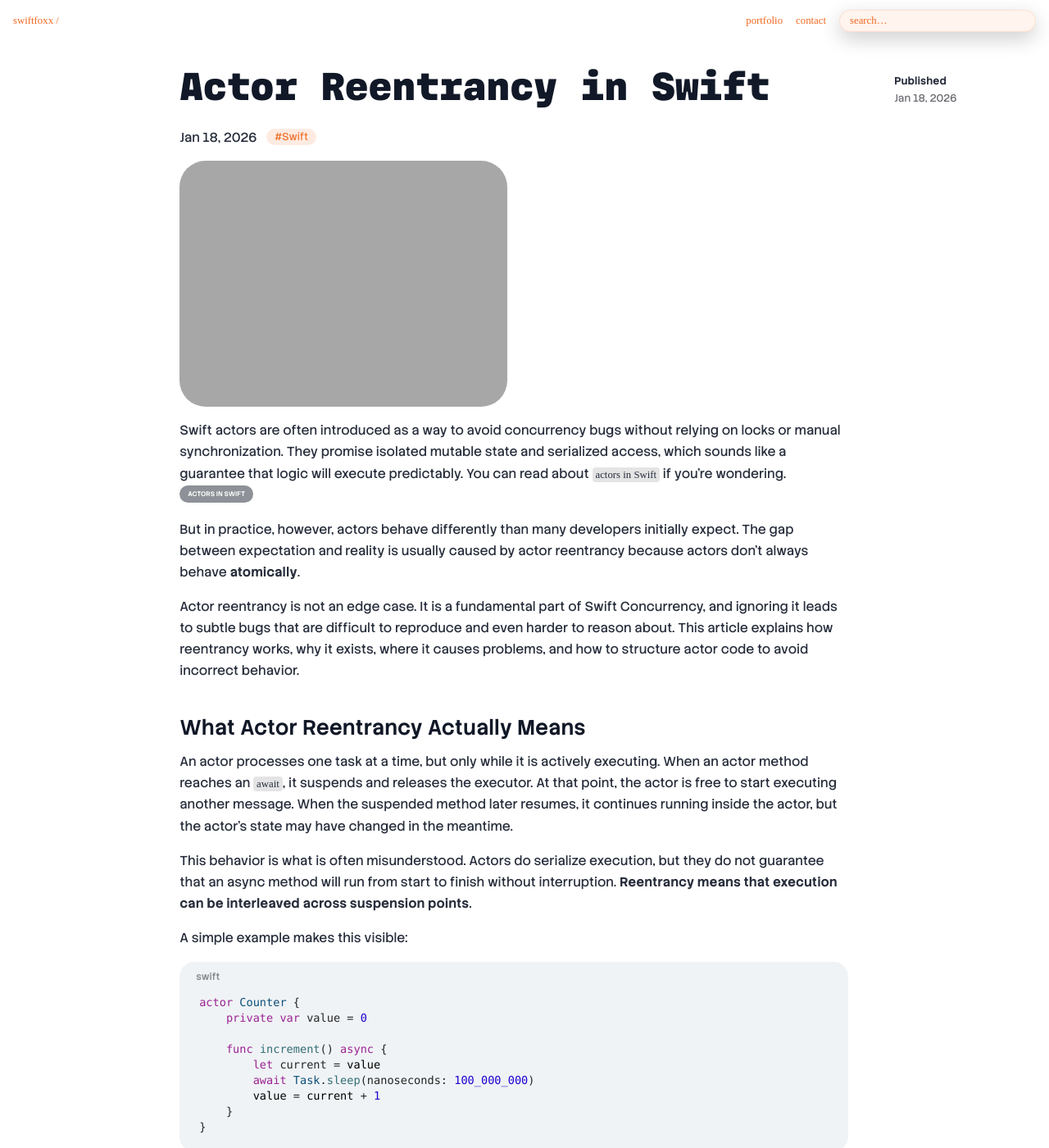
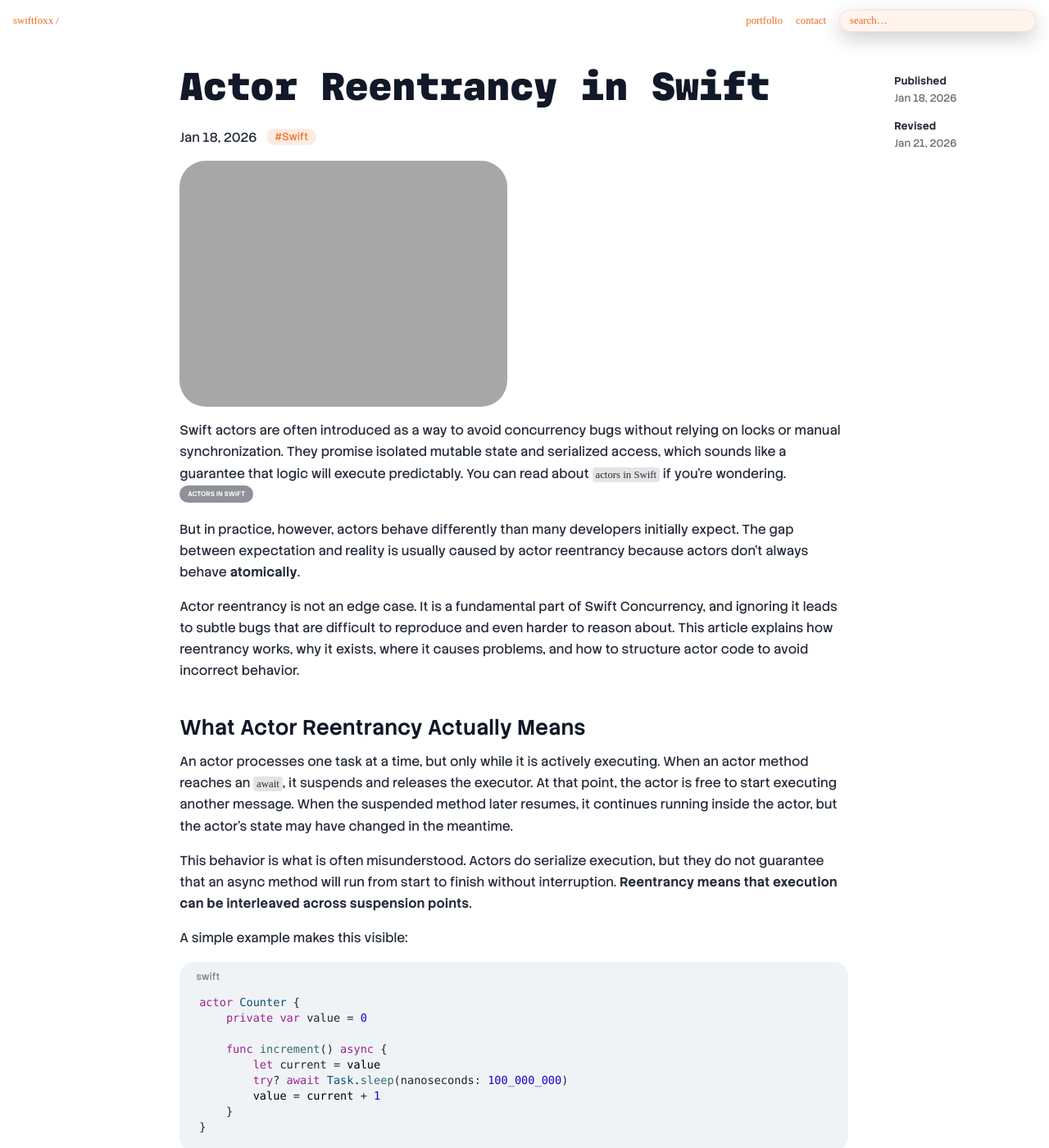
Before and after one commit to SwiftFoxx/swiftfoxx.github.io, a Jekyll site: the page built from _posts/2026-01-18-actor-reentrancy-in-swift.md, in a window 1280 px wide and 1400 px high. Shown: the whole window at 82% size. Built offline with Jekyll 4.4.1, drawn with Linux system fonts in a browser that asks for light colours; some web fonts are replaced.

Commit message:
Make improvements

````diff
--- a/_layouts/post.html
+++ b/_layouts/post.html
@@ -64,7 +64,7 @@
       <p> {{ page.date | date: "%b %d, %Y" }}</p>
       {% assign revision = page.revision %}
       {% if revision %}
-      <p><b>Last Updated</b></p>
+      <p><b>Revised</b></p>
       <p> {{ revision }}</p>
       {% endif %}
     </aside>
--- a/_posts/2026-01-18-actor-reentrancy-in-swift.md
+++ b/_posts/2026-01-18-actor-reentrancy-in-swift.md
@@ -6,6 +6,7 @@ hashtag: Swift
 description: A deep, practical exploration of actor reentrancy in Swift Concurrency, explaining how awaits affect actor isolation, why subtle bugs occur, and how to structure actor code safely.
 og_image: https://swiftfoxx.github.io/swiftblog-assets/images/posts/Cover%20Images/actor.reentrancy.png
 date: Jan 18, 2026
+revision: Jan 21, 2026
 tags: swift
 keywords: swift span, span element swift, swift 6 ownership, borrowing in swift, swift memory management, unsafe buffer pointer, contiguous memory swift, swift performance, swift systems programming, non owning views swift, swift arrays vs span
 discussion: 1
@@ -33,7 +34,7 @@ actor Counter {
 
     func increment() async {
         let current = value
-        await Task.sleep(nanoseconds: 100_000_000)
+        try? await Task.sleep(nanoseconds: 100_000_000)
         value = current + 1
     }
 }
@@ -72,7 +73,7 @@ actor BankAccount {
     }
 
     private func authorize(_ amount: Int) async {
-        await Task.sleep(nanoseconds: 200_000_000)
+        try? await Task.sleep(nanoseconds: 200_000_000)
     }
 }
 ```
@@ -146,7 +147,7 @@ actor ImageCache {
     }
 
     private func download(_ url: URL) async -> Data {
-        await Task.sleep(nanoseconds: 150_000_000)
+        try? await Task.sleep(nanoseconds: 150_000_000)
         return Data()
     }
 }
@@ -211,7 +212,7 @@ actor ExclusiveActor {
         isExecuting = true
         defer { isExecuting = false }
 
-        await Task.sleep(nanoseconds: 200_000_000)
+        try? await Task.sleep(nanoseconds: 200_000_000)
     }
 }
 ```
--- a/css/eachpost.css
+++ b/css/eachpost.css
@@ -35,9 +35,6 @@ figcaption {
 }
 
 .main-container {
-    /* display: grid;
-    grid-template-columns: 1fr 3fr 1fr;
-    height: 100dvh; */
     display: flex;
     max-width: 98dvw;
 
@@ -107,8 +104,6 @@ figcaption {
 .leading-rail {
     max-height: 100%;
     width: 16%;
-    overflow-y: auto;
-    overscroll-behavior: contain;
 
     position: fixed;
     top: 64px;
@@ -121,8 +116,6 @@ figcaption {
 
     max-height: 100%;
     width: 16%;
-    overflow-y: auto;
-    overscroll-behavior: contain;
 
     position: fixed;
     top: 64px;
````
Also changed, not shown: _how_tos/customizing-buttons.md (+2 -1 lines).
